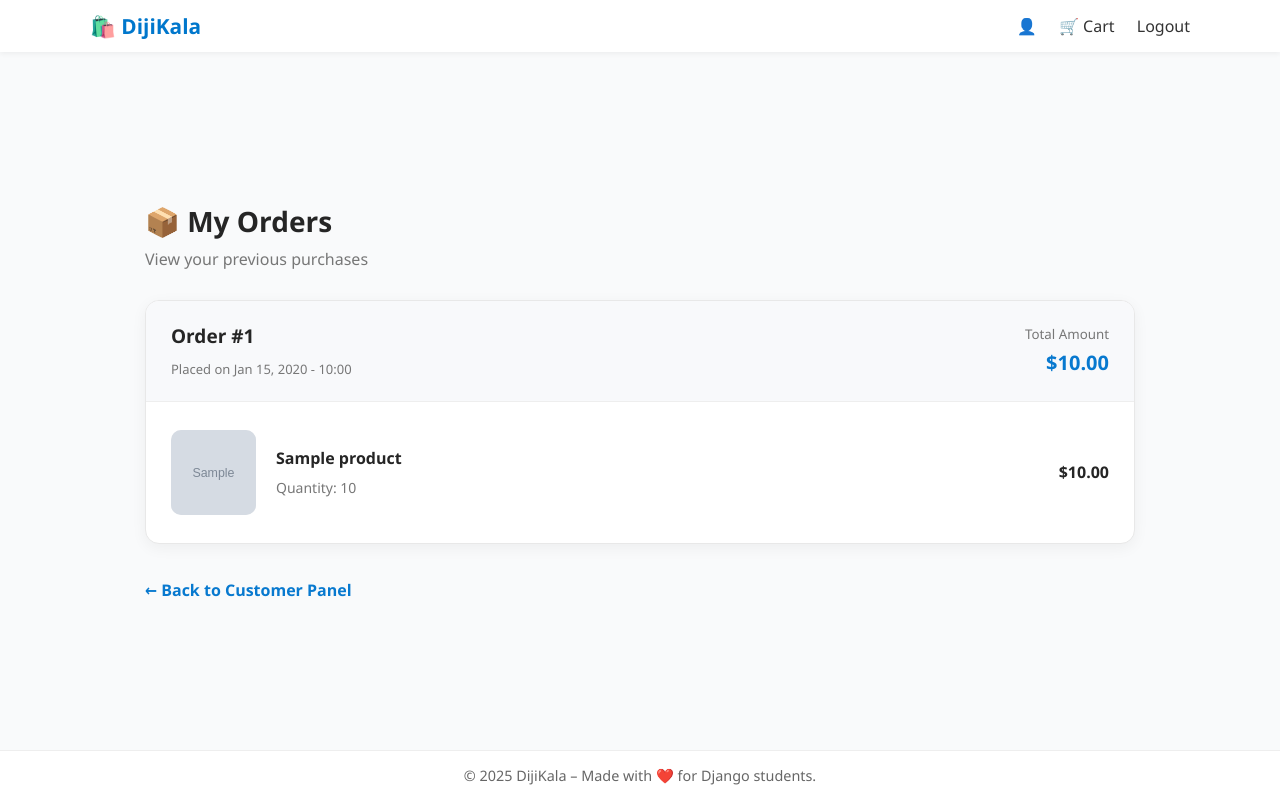
After one commit to SOLMAZ-SALEHZADEH/Digikala, a Django app: page /orders/order_history/ in a window 1280 px wide. The commit adds this page. Run offline with Django 5.2, Linux system fonts and the light colour scheme; a user stored in the database is signed in; tables that the repository leaves empty hold one stand-in row (values such as "Sample post"); grey boxes marked "Sample" are stand-in pictures.

Commit message:
Complete customer panel and order history

```diff
--- a/accounts/urls.py
+++ b/accounts/urls.py
@@ -4,5 +4,6 @@ from .views import *
 urlpatterns = [
     path('login/', user_login_view, name='login'),
     path('signup/', user_register_view, name='signup'),
-    path('logout/', user_logout_view, name='logout')
+    path('logout/', user_logout_view, name='logout'),
+    path('customer/', customer_view, name='customer')
 ]
--- a/config/urls.py
+++ b/config/urls.py
@@ -20,6 +20,7 @@ from django.urls import path , include
 from django.conf import settings
 from django.conf.urls.static import static
 from stores.views import home_view
+from orders.views import add_balance_view
 
 urlpatterns = [
     path('admin/', admin.site.urls),
@@ -27,6 +28,7 @@ urlpatterns = [
     path('stores/', include('stores.urls')),
     path('', home_view, name='home'),
     path('orders/', include('orders.urls')),
+    path('payment/', add_balance_view, name='payment'),
 ]
 
 urlpatterns += static(settings.STATIC_URL, document_root=settings.STATIC_ROOT)
--- a/orders/urls.py
+++ b/orders/urls.py
@@ -13,5 +13,7 @@ urlpatterns = [
     'checkout/',
     checkout_view,
     name='checkout'
-)
+),
+path('payment/', add_balance_view, name='payment'),
+path('order_history/', order_history_view, name='order_history'),
 ]
--- a/orders/views.py
+++ b/orders/views.py
@@ -4,7 +4,8 @@ from accounts.models import CustomerProfile
 from stores.models import Product
 from .models import *
 from django.shortcuts import render
-
+from decimal import Decimal, InvalidOperation
+from django.contrib import messages
 
 @login_required
 def add_to_cart_view(request, product_id):
@@ -78,7 +79,12 @@ def checkout_view(request):
 
     for item in cart.cartitem_set.all():
         total_amount += item.product.price * item.quantity
+    for item in cart.cartitem_set.all():
+        total_amount += item.product.price * item.quantity
 
+    if customer.balance < total_amount:
+        messages.error(request, 'You do not have enough money in your account.')
+        return redirect('cart')
     order = Order.objects.create(
         customer = customer,
         total_amount = total_amount )
@@ -90,6 +96,49 @@ def checkout_view(request):
             quantity=item.quantity,
             product=item.product
         )
+        item.product.store.balance += item.product.price * item.quantity
+        item.product.store.save()
+    customer.balance -= total_amount
+    customer.save()
     cart.delete()
 
     return redirect('cart')
+
+
+@login_required
+def add_balance_view(request):
+    customer = get_object_or_404(
+            CustomerProfile,
+            user=request.user
+        )
+    if request.method == 'POST':
+        amount = request.POST.get('amount')
+        try:
+            amount = Decimal(amount)
+
+            if amount <= 0:
+                raise ValueError
+
+        except (InvalidOperation, TypeError, ValueError):
+            messages.error(request, 'Please enter a valid positive amount.')
+            return redirect('payment')
+        customer.balance += amount
+        customer.save()
+
+        messages.success(request, 'Your balance has been updated successfully.')
+        return redirect('payment')
+    return render(request, 'payment.html', {
+    'customer': customer})
+
+
+@login_required
+def order_history_view(request):
+    customer = get_object_or_404(
+        CustomerProfile,
+        user=request.user
+    )
+    orders = customer.order_set.all()
+    return render(request, 'order_history.html', {
+        'orders': orders,
+
+    })
--- a/static/css/style.css
+++ b/static/css/style.css
@@ -294,3 +294,204 @@ main.container {
     justify-content: space-between;
     align-items: center;
 }
+/* order history */
+
+/* Order History */
+
+
+/* =========================
+   ORDER HISTORY
+========================= */
+
+.order-history-page {
+    width: 90%;
+    max-width: 1050px;
+    margin: 45px auto;
+    color: #252525;
+}
+
+.order-history-heading {
+    margin-bottom: 30px;
+}
+
+.order-history-heading h2 {
+    font-size: 28px;
+    margin-bottom: 8px;
+}
+
+.order-history-heading p {
+    color: #777;
+}
+
+/* Order Card */
+
+.order-card {
+    background: #fff;
+    border: 1px solid #e8e8e8;
+    border-radius: 14px;
+    margin-bottom: 25px;
+    overflow: hidden;
+    box-shadow: 0 4px 15px rgba(0, 0, 0, 0.05);
+}
+
+.order-card-header {
+    display: flex;
+    justify-content: space-between;
+    align-items: center;
+    padding: 22px 25px;
+    background: #f8f9fb;
+    border-bottom: 1px solid #eee;
+}
+
+.order-card-header h3 {
+    margin: 0 0 8px;
+    font-size: 19px;
+}
+
+.order-card-header span {
+    color: #777;
+    font-size: 13px;
+}
+
+.order-total {
+    text-align: right;
+}
+
+.order-total small {
+    display: block;
+    color: #777;
+    margin-bottom: 6px;
+}
+
+.order-total strong {
+    color: #0879cf;
+    font-size: 20px;
+}
+
+/* Products */
+
+.order-card-body {
+    padding: 10px 25px;
+}
+
+.order-product-row {
+    display: flex;
+    align-items: center;
+    gap: 20px;
+    padding: 18px 0;
+    border-bottom: 1px solid #eee;
+}
+
+.order-product-row:last-child {
+    border-bottom: none;
+}
+
+.order-product-image {
+    width: 85px;
+    height: 85px;
+    flex-shrink: 0;
+    background: #f5f5f5;
+    border-radius: 10px;
+    overflow: hidden;
+}
+
+.order-product-image img {
+    width: 100%;
+    height: 100%;
+    object-fit: cover;
+}
+
+.no-product-image {
+    height: 100%;
+    display: flex;
+    align-items: center;
+    justify-content: center;
+    font-size: 32px;
+}
+
+.order-product-details {
+    flex: 1;
+}
+
+.order-product-details h4 {
+    margin: 0 0 9px;
+    font-size: 16px;
+}
+
+.order-product-details p {
+    color: #777;
+    font-size: 14px;
+    margin: 0;
+}
+
+.order-product-price {
+    font-weight: bold;
+    font-size: 16px;
+}
+
+/* Empty Orders */
+
+.empty-orders {
+    background: white;
+    border: 1px solid #eee;
+    border-radius: 14px;
+    padding: 55px 20px;
+    text-align: center;
+}
+
+.empty-orders span {
+    font-size: 50px;
+}
+
+.empty-orders h3 {
+    margin: 15px 0 8px;
+}
+
+.empty-orders p {
+    color: #777;
+    margin-bottom: 20px;
+}
+
+/* Back Link */
+
+.back-link {
+    display: inline-block;
+    margin-top: 10px;
+    color: #0879cf;
+    text-decoration: none;
+    font-weight: bold;
+}
+
+.back-link:hover {
+    text-decoration: underline;
+}
+
+/* Responsive */
+
+@media (max-width: 600px) {
+    .order-card-header {
+        padding: 16px;
+        gap: 12px;
+    }
+
+    .order-card-body {
+        padding: 8px 15px;
+    }
+
+    .order-product-row {
+        gap: 12px;
+    }
+
+    .order-product-image {
+        width: 65px;
+        height: 65px;
+    }
+
+    .order-product-details h4 {
+        font-size: 14px;
+    }
+
+    .order-product-price {
+        font-size: 14px;
+    }
+}
--- a/stores/models.py
+++ b/stores/models.py
@@ -7,6 +7,11 @@ class Store(models.Model):
     name= models.CharField(max_length=150)
     description= models.TextField(max_length=1000)
     owner=models.ForeignKey(SellerProfile, on_delete=models.CASCADE)
+    balance = models.DecimalField(
+    max_digits=10,
+    decimal_places=2,
+    default=0
+)
     def __str__(self):
         return self.name
 
--- a/templates/customer_panel.html
+++ b/templates/customer_panel.html
@@ -5,8 +5,8 @@
 <h2>👤 Customer Panel</h2>
 
 <div class="card" style="max-width: 400px;">
-    <p><strong>Name:</strong> {{ customer.user.username }}</p>
-    <p><strong>Phone:</strong> {{ customer.phone }}</p>
+    <p><strong>Name:</strong> {{ customer.user.first_name }} {{ customer.user.last_name }}</p>
+    <p><strong>Phone:</strong> {{ customer.user.phone }}</p>
     <p><strong>Customer ID:</strong> {{ customer.id }}</p>
     <p><strong>Balance:</strong> ${{ customer.balance }}</p>
 
--- /dev/null
+++ b/templates/order_history.html
@@ -0,0 +1,74 @@
+
+{% extends 'base.html' %}
+{% load static %}
+
+{% block title %}Order History | DijiKala{% endblock %}
+
+{% block content %}
+<div class="order-history-page">
+
+    <div class="order-history-heading">
+        <h2>📦 My Orders</h2>
+        <p>View your previous purchases</p>
+    </div>
+
+    {% if orders %}
+        {% for order in orders %}
+            <div class="order-card">
+
+                <div class="order-card-header">
+                    <div>
+                        <h3>Order #{{ order.id }}</h3>
+                        <span>Placed on {{ order.date|date:"M d, Y - H:i" }}</span>
+                    </div>
+                    <div class="order-total">
+                        <small>Total Amount</small>
+                        <strong>${{ order.total_amount }}</strong>
+                    </div>
+                </div>
+
+                <div class="order-card-body">
+                    {% for item in order.orderitem_set.all %}
+                        <div class="order-product-row">
+
+                            <div class="order-product-image">
+                                {% if item.product.image %}
+                                    <img width='150px' src="{{ item.product.image.url }}"
+                                         alt="{{ item.product.name }}">
+                                {% else %}
+                                    <div class="no-product-image">📦</div>
+                                {% endif %}
+                            </div>
+
+                            <div class="order-product-details">
+                                <h4>{{ item.product.name }}</h4>
+                                <p>Quantity: {{ item.quantity }}</p>
+                            </div>
+
+                            <div class="order-product-price">
+                                ${{ item.price }}
+                            </div>
+
+                        </div>
+                    {% empty %}
+                        <p>No products found in this order.</p>
+                    {% endfor %}
+                </div>
+
+            </div>
+        {% endfor %}
+    {% else %}
+        <div class="empty-orders">
+            <span>🛍️</span>
+            <h3>No orders yet</h3>
+            <p>Your completed orders will appear here.</p>
+            <a href="{% url 'home' %}" class="btn">Start Shopping</a>
+        </div>
+    {% endif %}
+
+    <a href="{% url 'customer' %}" class="back-link">
+        ← Back to Customer Panel
+    </a>
+
+</div>
+{% endblock %}
```
Also changed, not shown: accounts/views.py (+14 -0 lines), stores/migrations/0002_store_balance.py (added).
